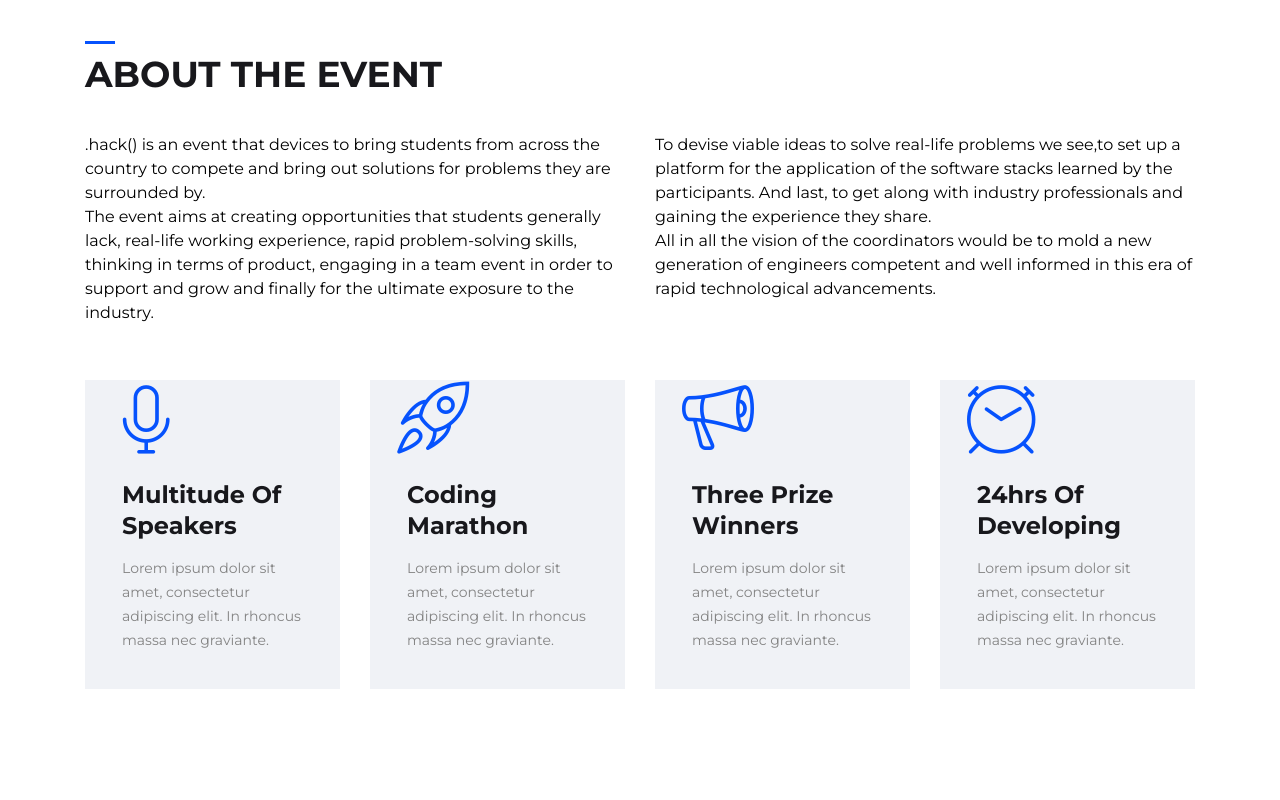
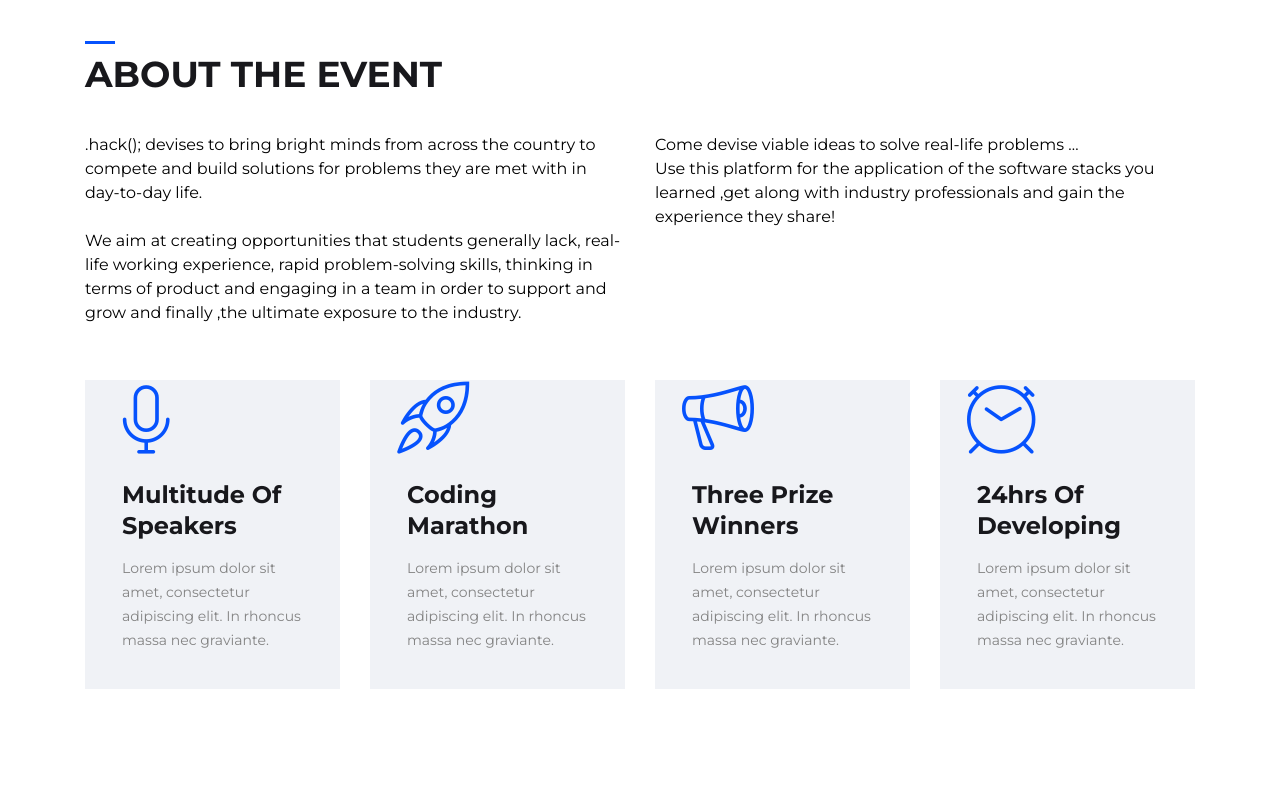
Before and after one commit to fillerInk/hack, a website: page index.html in a window 1280 px wide. Shown: the part 1600-2400 px from the top of the page. Drawn offline with Linux system fonts and the light colour scheme; files whose address does not match are found by name.

Commit message:
modify about

```diff
--- a/index.html
+++ b/index.html
@@ -231,14 +231,14 @@
         <div class="row justify-content-center">
             <div class="col-12 col-md-6">
                 <p class="text-black">
-                  .hack() is an event that devices to bring students from across the country to compete and bring out solutions for problems they are surrounded by.<br>
-                  The event aims at creating opportunities that students generally lack, real-life working experience, rapid problem-solving skills, thinking in terms of product, engaging in a team event in order to support and grow and finally for the ultimate exposure to the industry.
+                  .hack(); devises to bring bright minds from across the country to compete and build solutions for problems they are met with in day-to-day life.<br><br>
+We aim at creating opportunities that students generally lack, real-life working experience, rapid problem-solving skills, thinking in terms of product and engaging in a team in order to support and grow and finally ,the ultimate exposure to the industry.
+
                 </p>
             </div>
             <div class="col-12 col-md-6">
                 <p class="text-black">
-                    To devise viable ideas to solve real-life problems we see,to set up a platform for the application of the software stacks learned by the participants. And last, to get along with industry professionals and gaining the experience they share.<br>
-                     All in all the vision of the coordinators would be to mold a new generation of engineers competent and well informed in this era of rapid technological advancements.
+                      Come  devise viable ideas to solve real-life problems …<br>Use this platform for the application of the software stacks  you learned ,get along with industry professionals and gain the experience they share!
                 </p>
             </div>
         </div>
```
